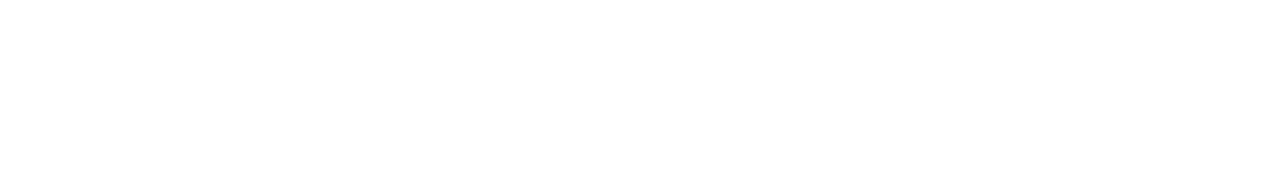
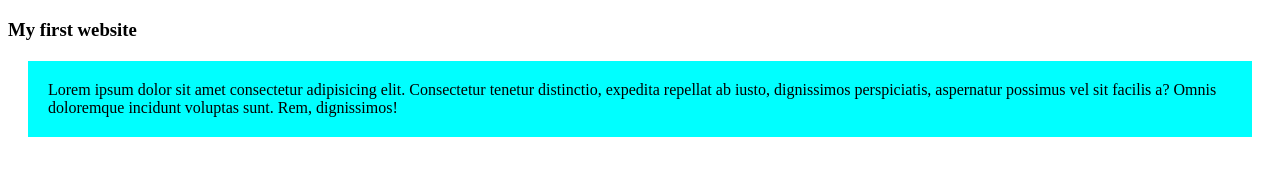
Before and after one commit to Sajid5659/my-first-github-repo, a plain HTML site: page index.html in a window 1280 px wide. Drawn offline with Linux system fonts and the light colour scheme.

Commit message:
added the first blog

```diff
--- a/index.html
+++ b/index.html
@@ -4,8 +4,12 @@
     <meta charset="UTF-8">
     <meta name="viewport" content="width=device-width, initial-scale=1.0">
     <title>My first github repo</title>
+    <link rel="stylesheet" href="styles/blog.css">
 </head>
 <body>
-
+    <div>
+        <h3>My first website</h3>
+        <p>Lorem ipsum dolor sit amet consectetur adipisicing elit. Consectetur tenetur distinctio, expedita repellat ab iusto, dignissimos perspiciatis, aspernatur possimus vel sit facilis a? Omnis doloremque incidunt voluptas sunt. Rem, dignissimos!</p>
+    </div>
 </body>
 </html>
--- /dev/null
+++ b/styles/blog.css
@@ -0,0 +1,5 @@
+p{
+    background-color: aqua;
+    margin: 20px;
+    padding: 20px;
+}
```
